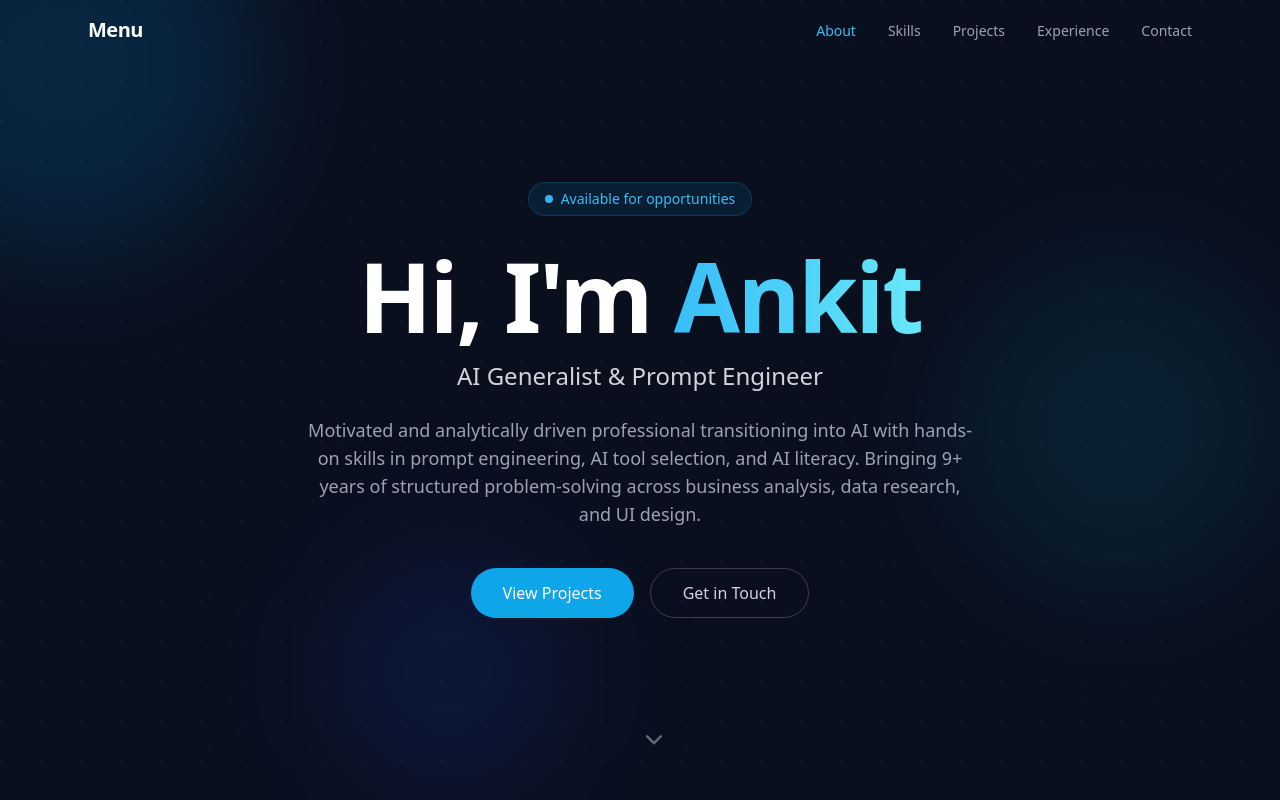
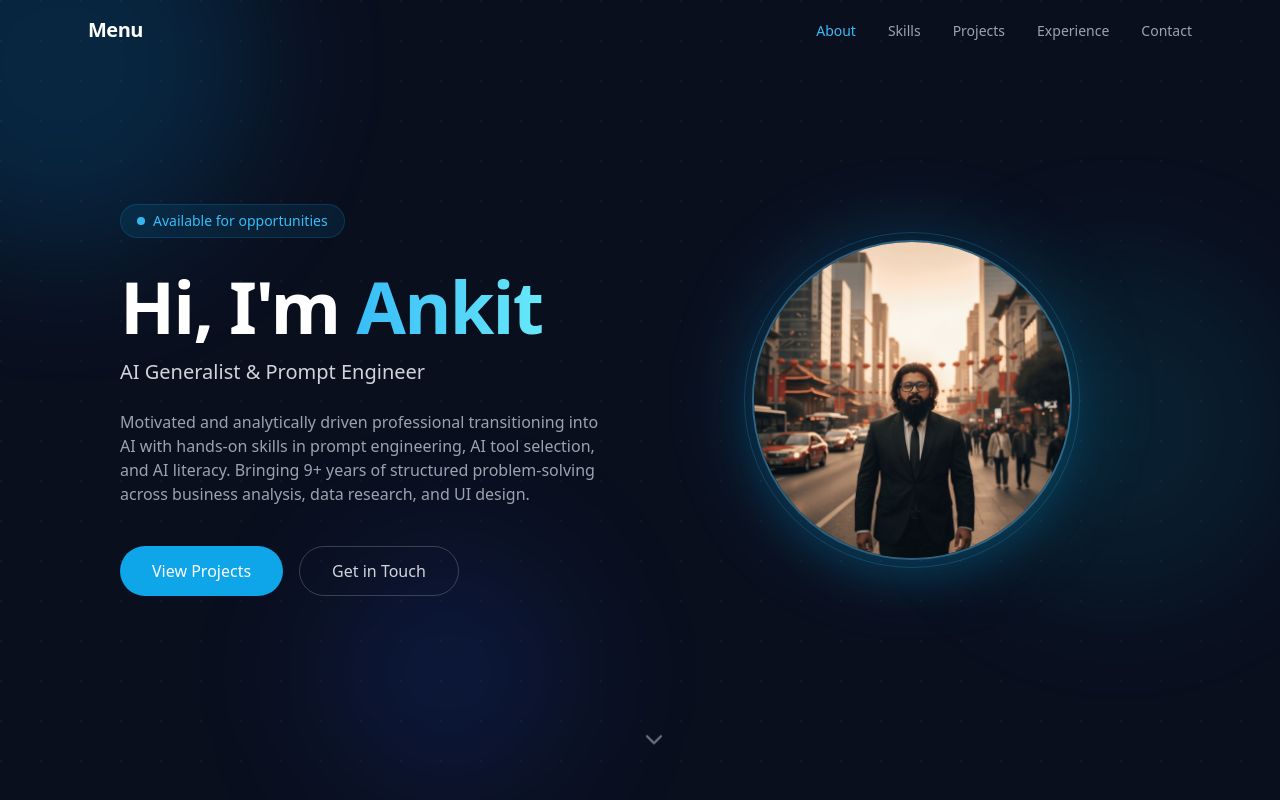
Before and after one commit to Herschelle-andy/Portfolio-Website_Ankit, a React (Vite) app: page / in a window 1280 px wide. Shown: the top 800 px of the page. Built offline with nearby package versions, Linux system fonts and the light colour scheme.

Commit message:
Add profile photo to hero, shift content

```diff
--- a/src/App.tsx
+++ b/src/App.tsx
@@ -180,22 +180,23 @@ export default function App() {
           />
         </div>
 
-        <div className="relative z-10 max-w-3xl mx-auto text-center">
+        <div className="relative z-10 max-w-6xl mx-auto flex items-center justify-between gap-12">
+          <div className="flex-1 max-w-2xl text-left">
             <div className="inline-flex items-center gap-2 bg-sky-500/10 border border-sky-500/20 rounded-full px-4 py-1.5 text-sky-400 text-sm font-medium mb-8">
               <span className="w-2 h-2 bg-sky-400 rounded-full animate-pulse" />
               Available for opportunities
             </div>
-          <h1 className="text-6xl sm:text-7xl md:text-8xl font-bold tracking-tight mb-4 leading-none">
+            <h1 className="text-5xl sm:text-6xl lg:text-7xl font-bold tracking-tight mb-4 leading-tight">
               Hi, I&apos;m{' '}
               <span className="bg-gradient-to-r from-sky-400 to-cyan-300 bg-clip-text text-transparent">Ankit</span>
             </h1>
-          <p className="text-xl sm:text-2xl text-gray-300 font-light mb-6">AI Generalist & Prompt Engineer</p>
-          <p className="text-gray-400 max-w-2xl mx-auto leading-relaxed mb-10 text-base sm:text-lg">
+            <p className="text-lg sm:text-xl text-gray-300 font-light mb-6">AI Generalist & Prompt Engineer</p>
+            <p className="text-gray-400 leading-relaxed mb-10 text-sm sm:text-base">
               Motivated and analytically driven professional transitioning into AI with hands-on skills in prompt
               engineering, AI tool selection, and AI literacy. Bringing 9+ years of structured problem-solving across
               business analysis, data research, and UI design.
             </p>
-          <div className="flex flex-wrap gap-4 justify-center">
+            <div className="flex flex-wrap gap-4">
               <button
                 onClick={() => scrollTo('Projects')}
                 className="bg-sky-500 hover:bg-sky-400 text-white px-8 py-3 rounded-full font-medium transition-all duration-200 hover:shadow-lg hover:shadow-sky-500/30 hover:-translate-y-0.5"
@@ -208,6 +209,20 @@ export default function App() {
               >
                 Get in Touch
               </button>
+            </div>
+          </div>
+
+          <div className="hidden lg:flex flex-1 items-center justify-center">
+            <div className="relative w-80 h-80">
+              <div className="absolute inset-0 bg-gradient-to-br from-sky-500/30 to-cyan-500/20 rounded-full blur-2xl" />
+              <div className="absolute inset-0 border-2 border-sky-400/30 rounded-full" />
+              <img
+                src="/LinkedInProfilePic.jpeg"
+                alt="Ankit's Profile"
+                className="relative w-full h-full object-cover rounded-full shadow-2xl shadow-sky-500/20 border-2 border-white/10"
+              />
+              <div className="absolute -inset-2 border border-sky-400/20 rounded-full" />
+            </div>
           </div>
         </div>
 
```
Lines whose indentation alone changed are shown as unchanged.
